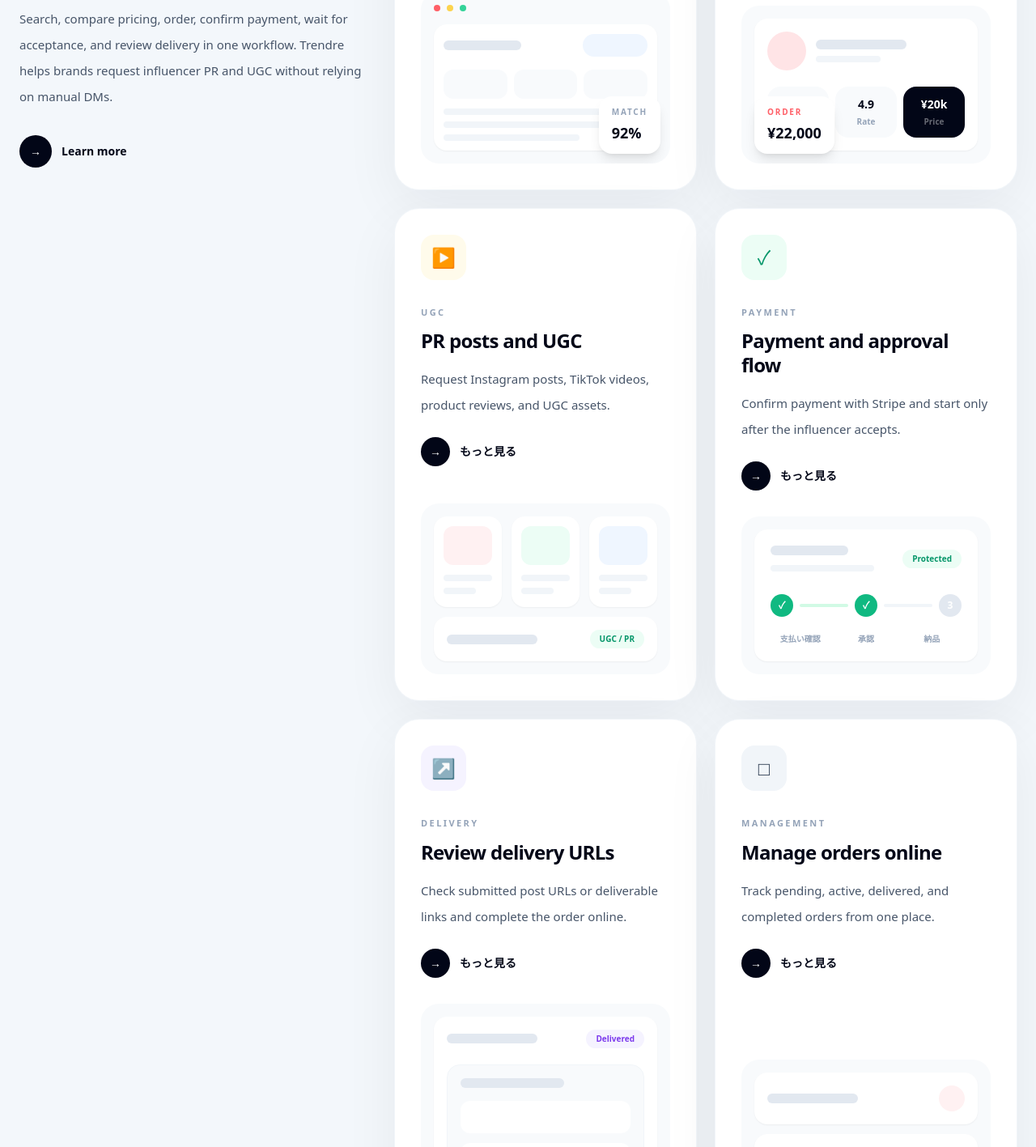
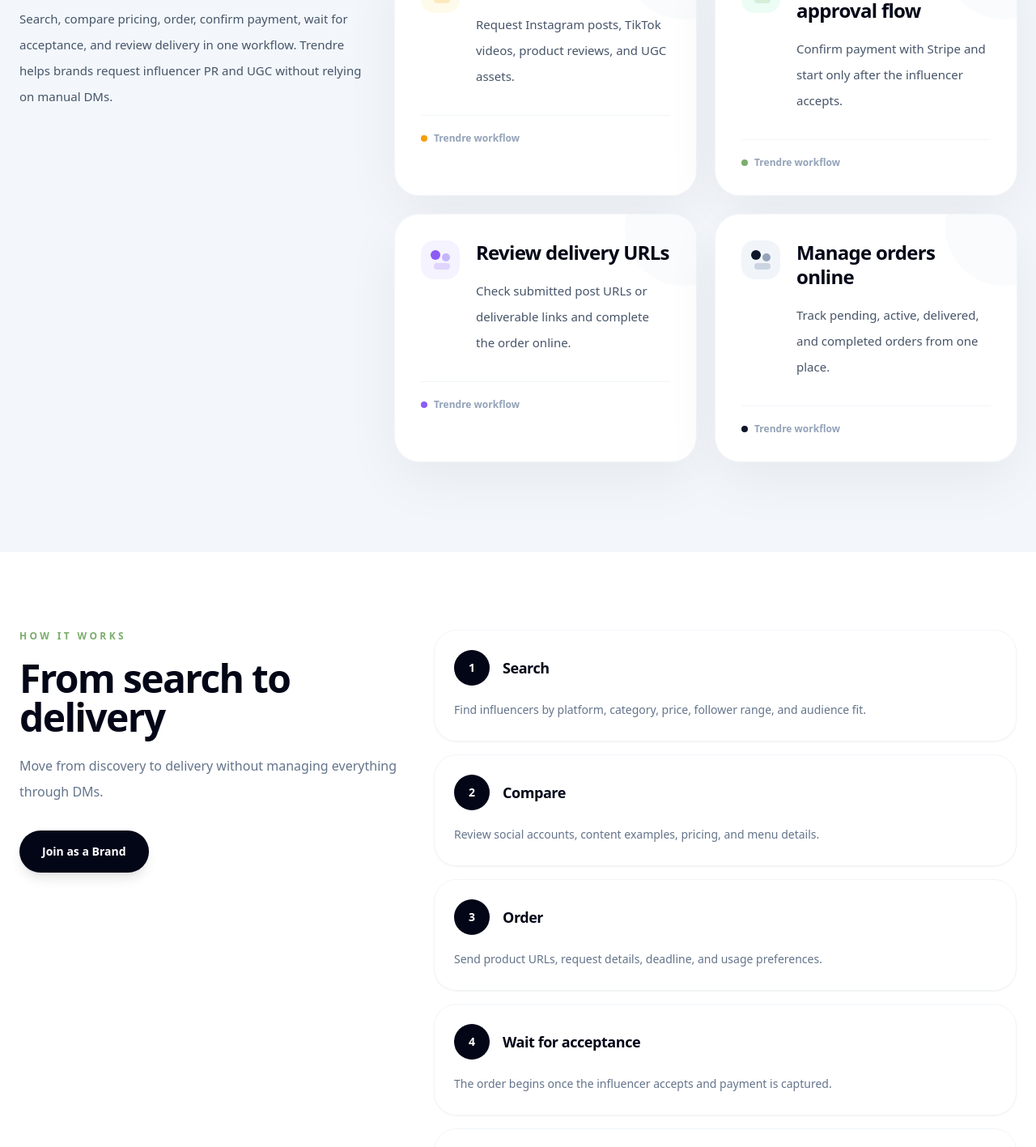
Before and after one commit to Annalisa0625/pearpop-clone, a Next.js app: page /home in a window 1280 px wide. Shown: the part 1377-2794 px from the top of the page at 81% size. Built offline with nearby package versions, Linux system fonts and the light colour scheme.

Commit message:
Simplify home service cards

```diff
--- a/app/home/page.tsx
+++ b/app/home/page.tsx
@@ -8,12 +8,9 @@ import PublicFooter from "@/components/PublicFooter";
 import PublicHeader from "@/components/PublicHeader";
 
 type ProductCardProps = {
-  icon: string;
-  label: string;
   title: string;
   body: string;
   accent: "rose" | "emerald" | "blue" | "amber" | "violet" | "slate";
-  mock: "search" | "price" | "ugc" | "payment" | "delivery" | "manage";
 };
 
 type FlowStepProps = {
@@ -27,259 +24,89 @@ type UseCaseCardProps = {
   body: string;
 };
 
-const accentClasses = {
-  rose: "bg-rose-50 text-[#ff5f67]",
-  emerald: "bg-emerald-50 text-emerald-600",
-  blue: "bg-blue-50 text-blue-600",
-  amber: "bg-amber-50 text-amber-600",
-  violet: "bg-violet-50 text-violet-600",
-  slate: "bg-slate-100 text-slate-700",
+const markClasses = {
+  rose: {
+    bg: "bg-rose-50",
+    main: "bg-[#ff5f67]",
+    sub: "bg-[#ffb3b8]",
+    line: "bg-[#ff5f67]/20",
+  },
+  emerald: {
+    bg: "bg-emerald-50",
+    main: "bg-[#7bae6c]",
+    sub: "bg-emerald-300",
+    line: "bg-[#7bae6c]/20",
+  },
+  blue: {
+    bg: "bg-blue-50",
+    main: "bg-blue-500",
+    sub: "bg-blue-300",
+    line: "bg-blue-500/20",
+  },
+  amber: {
+    bg: "bg-amber-50",
+    main: "bg-amber-500",
+    sub: "bg-amber-300",
+    line: "bg-amber-500/20",
+  },
+  violet: {
+    bg: "bg-violet-50",
+    main: "bg-violet-500",
+    sub: "bg-violet-300",
+    line: "bg-violet-500/20",
+  },
+  slate: {
+    bg: "bg-slate-100",
+    main: "bg-slate-900",
+    sub: "bg-slate-400",
+    line: "bg-slate-300",
+  },
 };
 
-function MiniProductMock({ type }: { type: ProductCardProps["mock"] }) {
-  if (type === "search") {
+function ProductMark({ accent }: { accent: ProductCardProps["accent"] }) {
+  const classes = markClasses[accent];
+
   return (
-      <div className="relative mt-8 overflow-hidden rounded-[22px] bg-slate-50 p-4">
-        <div className="flex items-center gap-2">
-          <div className="h-2 w-2 rounded-full bg-[#ff5f67]" />
-          <div className="h-2 w-2 rounded-full bg-amber-300" />
-          <div className="h-2 w-2 rounded-full bg-emerald-400" />
-        </div>
-
-        <div className="mt-4 rounded-2xl bg-white p-3 shadow-sm">
-          <div className="flex items-center justify-between">
-            <div className="h-3 w-24 rounded-full bg-slate-200" />
-            <div className="h-7 w-20 rounded-full bg-blue-50" />
-          </div>
-
-          <div className="mt-4 grid grid-cols-3 gap-2">
-            <div className="h-9 rounded-xl bg-slate-50" />
-            <div className="h-9 rounded-xl bg-slate-50" />
-            <div className="h-9 rounded-xl bg-slate-50" />
-          </div>
-
-          <div className="mt-3 space-y-2">
-            <div className="h-2 rounded-full bg-slate-100" />
-            <div className="h-2 w-4/5 rounded-full bg-slate-100" />
-            <div className="h-2 w-2/3 rounded-full bg-slate-100" />
-          </div>
-        </div>
-
-        <div className="absolute bottom-3 right-3 rounded-2xl bg-white px-4 py-3 shadow-lg">
-          <p className="text-[10px] font-black uppercase tracking-[0.18em] text-slate-400">
-            Match
-          </p>
-          <p className="mt-1 text-lg font-black text-slate-950">92%</p>
-        </div>
+    <div
+      className={`relative flex h-12 w-12 shrink-0 items-center justify-center rounded-2xl ${classes.bg}`}
+    >
+      <span
+        className={`absolute left-3 top-3 h-3 w-3 rounded-full ${classes.main}`}
+      />
+      <span
+        className={`absolute right-3 top-4 h-2.5 w-2.5 rounded-full ${classes.sub}`}
+      />
+      <span
+        className={`absolute bottom-3 left-4 h-2 w-5 rounded-full ${classes.line}`}
+      />
     </div>
   );
 }
 
-  if (type === "price") {
+function ProductCard({ title, body, accent }: ProductCardProps) {
   return (
-      <div className="relative mt-8 overflow-hidden rounded-[22px] bg-slate-50 p-4">
-        <div className="rounded-2xl bg-white p-4 shadow-sm">
-          <div className="flex items-center gap-3">
-            <div className="h-12 w-12 rounded-full bg-rose-100" />
-            <div className="flex-1">
-              <div className="h-3 w-28 rounded-full bg-slate-200" />
-              <div className="mt-2 h-2 w-20 rounded-full bg-slate-100" />
-            </div>
-          </div>
+    <article className="group relative overflow-hidden rounded-[30px] bg-white p-8 shadow-[0_22px_70px_rgba(15,23,42,0.06)] ring-1 ring-slate-100 transition duration-300 hover:-translate-y-1 hover:shadow-[0_30px_90px_rgba(15,23,42,0.1)]">
+      <div className="absolute -right-14 -top-14 h-36 w-36 rounded-full bg-slate-50 opacity-80 transition group-hover:scale-110" />
 
-          <div className="mt-5 grid grid-cols-3 gap-2">
-            <div className="rounded-2xl bg-slate-50 p-3 text-center">
-              <p className="text-sm font-black text-slate-950">12.8k</p>
-              <p className="mt-1 text-[10px] font-bold text-slate-400">
-                SNS
-              </p>
-            </div>
-            <div className="rounded-2xl bg-slate-50 p-3 text-center">
-              <p className="text-sm font-black text-slate-950">4.9</p>
-              <p className="mt-1 text-[10px] font-bold text-slate-400">
-                Rate
-              </p>
-            </div>
-            <div className="rounded-2xl bg-slate-950 p-3 text-center">
-              <p className="text-sm font-black text-white">¥20k</p>
-              <p className="mt-1 text-[10px] font-bold text-white/40">
-                Price
-              </p>
-            </div>
-          </div>
-        </div>
+      <div className="relative flex items-start gap-5">
+        <ProductMark accent={accent} />
 
-        <div className="absolute bottom-3 left-4 rounded-2xl bg-white px-4 py-3 shadow-lg">
-          <p className="text-[10px] font-black uppercase tracking-[0.18em] text-[#ff5f67]">
-            Order
-          </p>
-          <p className="mt-1 text-lg font-black text-slate-950">¥22,000</p>
-        </div>
-      </div>
-    );
-  }
-
-  if (type === "ugc") {
-    return (
-      <div className="relative mt-8 overflow-hidden rounded-[22px] bg-slate-50 p-4">
-        <div className="grid grid-cols-3 gap-3">
-          <div className="h-28 rounded-2xl bg-white p-3 shadow-sm">
-            <div className="h-12 rounded-xl bg-rose-50" />
-            <div className="mt-3 h-2 rounded-full bg-slate-100" />
-            <div className="mt-2 h-2 w-2/3 rounded-full bg-slate-100" />
-          </div>
-
-          <div className="h-28 rounded-2xl bg-white p-3 shadow-sm">
-            <div className="h-12 rounded-xl bg-emerald-50" />
-            <div className="mt-3 h-2 rounded-full bg-slate-100" />
-            <div className="mt-2 h-2 w-2/3 rounded-full bg-slate-100" />
-          </div>
-
-          <div className="h-28 rounded-2xl bg-white p-3 shadow-sm">
-            <div className="h-12 rounded-xl bg-blue-50" />
-            <div className="mt-3 h-2 rounded-full bg-slate-100" />
-            <div className="mt-2 h-2 w-2/3 rounded-full bg-slate-100" />
-          </div>
-        </div>
-
-        <div className="mt-3 rounded-2xl bg-white p-4 shadow-sm">
-          <div className="flex items-center justify-between">
-            <div className="h-3 w-28 rounded-full bg-slate-200" />
-            <div className="rounded-full bg-emerald-50 px-3 py-1 text-[10px] font-black text-emerald-600">
-              UGC / PR
-            </div>
-          </div>
-        </div>
-      </div>
-    );
-  }
-
-  if (type === "payment") {
-    return (
-      <div className="mt-8 overflow-hidden rounded-[22px] bg-slate-50 p-4">
-        <div className="rounded-2xl bg-white p-5 shadow-sm">
-          <div className="flex items-center justify-between">
         <div>
-              <div className="h-3 w-24 rounded-full bg-slate-200" />
-              <div className="mt-3 h-2 w-32 rounded-full bg-slate-100" />
-            </div>
-            <div className="rounded-full bg-emerald-50 px-3 py-1 text-[10px] font-black text-emerald-600">
-              Protected
-            </div>
-          </div>
-
-          <div className="mt-7 flex items-center gap-2">
-            <div className="flex h-7 w-7 items-center justify-center rounded-full bg-emerald-500 text-xs font-black text-white">
-              ✓
-            </div>
-            <div className="h-1 flex-1 rounded-full bg-emerald-100" />
-            <div className="flex h-7 w-7 items-center justify-center rounded-full bg-emerald-500 text-xs font-black text-white">
-              ✓
-            </div>
-            <div className="h-1 flex-1 rounded-full bg-slate-100" />
-            <div className="flex h-7 w-7 items-center justify-center rounded-full bg-slate-200 text-xs font-black text-white">
-              3
-            </div>
-          </div>
-
-          <div className="mt-5 grid grid-cols-3 gap-2 text-center text-[10px] font-black text-slate-400">
-            <span>支払い確認</span>
-            <span>承認</span>
-            <span>納品</span>
-          </div>
-        </div>
-      </div>
-    );
-  }
-
-  if (type === "delivery") {
-    return (
-      <div className="mt-8 overflow-hidden rounded-[22px] bg-slate-50 p-4">
-        <div className="rounded-2xl bg-white p-4 shadow-sm">
-          <div className="flex items-center justify-between">
-            <div className="h-3 w-28 rounded-full bg-slate-200" />
-            <div className="rounded-full bg-violet-50 px-3 py-1 text-[10px] font-black text-violet-600">
-              Delivered
-            </div>
-          </div>
-
-          <div className="mt-5 rounded-2xl border border-slate-100 bg-slate-50 p-4">
-            <div className="h-3 w-32 rounded-full bg-slate-200" />
-            <div className="mt-4 h-10 rounded-xl bg-white" />
-            <div className="mt-3 h-10 rounded-xl bg-white" />
-          </div>
-
-          <div className="mt-4 rounded-full bg-slate-950 px-4 py-3 text-center text-xs font-black text-white">
-            納品URLを確認
-          </div>
-        </div>
-      </div>
-    );
-  }
-
-  return (
-    <div className="mt-8 overflow-hidden rounded-[22px] bg-slate-50 p-4">
-      <div className="grid gap-3">
-        <div className="rounded-2xl bg-white p-4 shadow-sm">
-          <div className="flex items-center justify-between">
-            <div className="h-3 w-28 rounded-full bg-slate-200" />
-            <div className="h-8 w-8 rounded-full bg-rose-50" />
-          </div>
-        </div>
-        <div className="rounded-2xl bg-white p-4 shadow-sm">
-          <div className="flex items-center justify-between">
-            <div className="h-3 w-36 rounded-full bg-slate-200" />
-            <div className="h-8 w-8 rounded-full bg-emerald-50" />
-          </div>
-        </div>
-        <div className="rounded-2xl bg-white p-4 shadow-sm">
-          <div className="flex items-center justify-between">
-            <div className="h-3 w-24 rounded-full bg-slate-200" />
-            <div className="h-8 w-8 rounded-full bg-blue-50" />
-          </div>
-        </div>
-      </div>
-    </div>
-  );
-}
-
-function ProductCard({
-  icon,
-  label,
-  title,
-  body,
-  accent,
-  mock,
-}: ProductCardProps) {
-  return (
-    <article className="group flex min-h-[480px] flex-col overflow-hidden rounded-[30px] bg-white p-8 shadow-[0_22px_70px_rgba(15,23,42,0.06)] ring-1 ring-slate-100 transition duration-300 hover:-translate-y-1 hover:shadow-[0_30px_90px_rgba(15,23,42,0.1)]">
-      <div
-        className={`flex h-14 w-14 items-center justify-center rounded-2xl text-2xl ${accentClasses[accent]}`}
-      >
-        {icon}
-      </div>
-
-      <p className="mt-8 text-[11px] font-black uppercase tracking-[0.22em] text-slate-400">
-        {label}
-      </p>
-
-      <h3 className="mt-3 text-2xl font-black leading-tight tracking-[-0.03em] text-slate-950">
+          <h3 className="text-2xl font-black leading-tight tracking-[-0.03em] text-slate-950">
             {title}
           </h3>
 
           <p className="mt-4 text-[15px] font-medium leading-8 text-slate-600">
             {body}
           </p>
-
-      <div className="mt-6 inline-flex items-center gap-3 text-sm font-black text-slate-950">
-        <span className="flex h-9 w-9 items-center justify-center rounded-full bg-slate-950 text-white transition group-hover:bg-[#ff5f67]">
-          →
-        </span>
-        もっと見る
+        </div>
       </div>
 
-      <div className="mt-auto">
-        <MiniProductMock type={mock} />
+      <div className="relative mt-8 h-px w-full bg-slate-100" />
+
+      <div className="relative mt-5 flex items-center gap-2 text-xs font-black text-slate-400">
+        <span className={`h-2 w-2 rounded-full ${markClasses[accent].main}`} />
+        Trendre workflow
       </div>
     </article>
   );
@@ -416,29 +243,22 @@ export default function HomePage() {
           productTitleAccent: "1つで完結",
           productBody:
             "検索、価格比較、注文、支払い確認、承認、納品確認までをひとつの流れに整理。DM営業や個別見積もりに頼らず、商品や店舗に合うインフルエンサーへスムーズに依頼できます。",
-          productCta: "もっと見る",
 
-          card1Label: "SEARCH",
           card1Title: "インフルエンサー検索",
           card1Body:
             "SNS、カテゴリ、価格、フォロワー帯などを見ながら、商品や店舗に合うインフルエンサーを探せます。",
-          card2Label: "PRICE",
           card2Title: "表示価格で即依頼",
           card2Body:
             "メニュー価格を見て比較できるため、相場が分からない企業でも小額からPR施策を試せます。",
-          card3Label: "UGC",
           card3Title: "PR投稿・UGC制作",
           card3Body:
             "Instagram投稿、TikTok動画、商品レビュー、広告素材向けUGCなどを依頼できます。",
-          card4Label: "PAYMENT",
           card4Title: "支払い・承認フロー",
           card4Body:
             "Stripeで支払い方法を確認し、インフルエンサーが承認した場合のみ案件が開始されます。",
-          card5Label: "DELIVERY",
           card5Title: "納品URLで確認",
           card5Body:
             "投稿URLや成果物URLを画面上で確認し、問題なければ案件を完了できます。",
-          card6Label: "MANAGEMENT",
           card6Title: "案件をオンライン管理",
           card6Body:
             "承認待ち、進行中、納品済み、完了まで、案件状況を一覧で確認できます。",
@@ -513,29 +333,22 @@ export default function HomePage() {
           productTitleAccent: "in one place",
           productBody:
             "Search, compare pricing, order, confirm payment, wait for acceptance, and review delivery in one workflow. Trendre helps brands request influencer PR and UGC without relying on manual DMs.",
-          productCta: "Learn more",
 
-          card1Label: "SEARCH",
           card1Title: "Influencer search",
           card1Body:
             "Find influencers by social platform, category, price, follower range, and audience fit.",
-          card2Label: "PRICE",
           card2Title: "Order with visible pricing",
           card2Body:
             "Compare menu prices and start small without spending time on individual estimates.",
-          card3Label: "UGC",
           card3Title: "PR posts and UGC",
           card3Body:
             "Request Instagram posts, TikTok videos, product reviews, and UGC assets.",
-          card4Label: "PAYMENT",
           card4Title: "Payment and approval flow",
           card4Body:
             "Confirm payment with Stripe and start only after the influencer accepts.",
-          card5Label: "DELIVERY",
           card5Title: "Review delivery URLs",
           card5Body:
             "Check submitted post URLs or deliverable links and complete the order online.",
-          card6Label: "MANAGEMENT",
           card6Title: "Manage orders online",
           card6Body:
             "Track pending, active, delivered, and completed orders from one place.",
@@ -592,52 +405,34 @@ export default function HomePage() {
 
   const productCards: ProductCardProps[] = [
     {
-      icon: "🌎",
-      label: copy.card1Label,
       title: copy.card1Title,
       body: copy.card1Body,
       accent: "rose",
-      mock: "search",
     },
     {
-      icon: "¥",
-      label: copy.card2Label,
       title: copy.card2Title,
       body: copy.card2Body,
       accent: "blue",
-      mock: "price",
     },
     {
-      icon: "▶",
-      label: copy.card3Label,
       title: copy.card3Title,
       body: copy.card3Body,
       accent: "amber",
-      mock: "ugc",
     },
     {
-      icon: "✓",
-      label: copy.card4Label,
       title: copy.card4Title,
       body: copy.card4Body,
       accent: "emerald",
-      mock: "payment",
     },
     {
-      icon: "↗",
-      label: copy.card5Label,
       title: copy.card5Title,
       body: copy.card5Body,
       accent: "violet",
-      mock: "delivery",
     },
     {
-      icon: "□",
-      label: copy.card6Label,
       title: copy.card6Title,
       body: copy.card6Body,
       accent: "slate",
-      mock: "manage",
     },
   ];
 
@@ -744,21 +539,11 @@ export default function HomePage() {
               <p className="mt-7 max-w-xl text-[15px] font-medium leading-8 text-slate-600">
                 {copy.productBody}
               </p>
-
-              <Link
-                href="/b/creators"
-                className="mt-8 inline-flex items-center gap-3 text-sm font-black text-slate-950"
-              >
-                <span className="flex h-10 w-10 items-center justify-center rounded-full bg-slate-950 text-white">
-                  →
-                </span>
-                {copy.productCta}
-              </Link>
             </div>
 
             <div className="grid gap-6 md:grid-cols-2">
               {productCards.map((card) => (
-                <ProductCard key={card.label} {...card} />
+                <ProductCard key={card.title} {...card} />
               ))}
             </div>
           </div>
```
Lines whose indentation alone changed are shown as unchanged.
